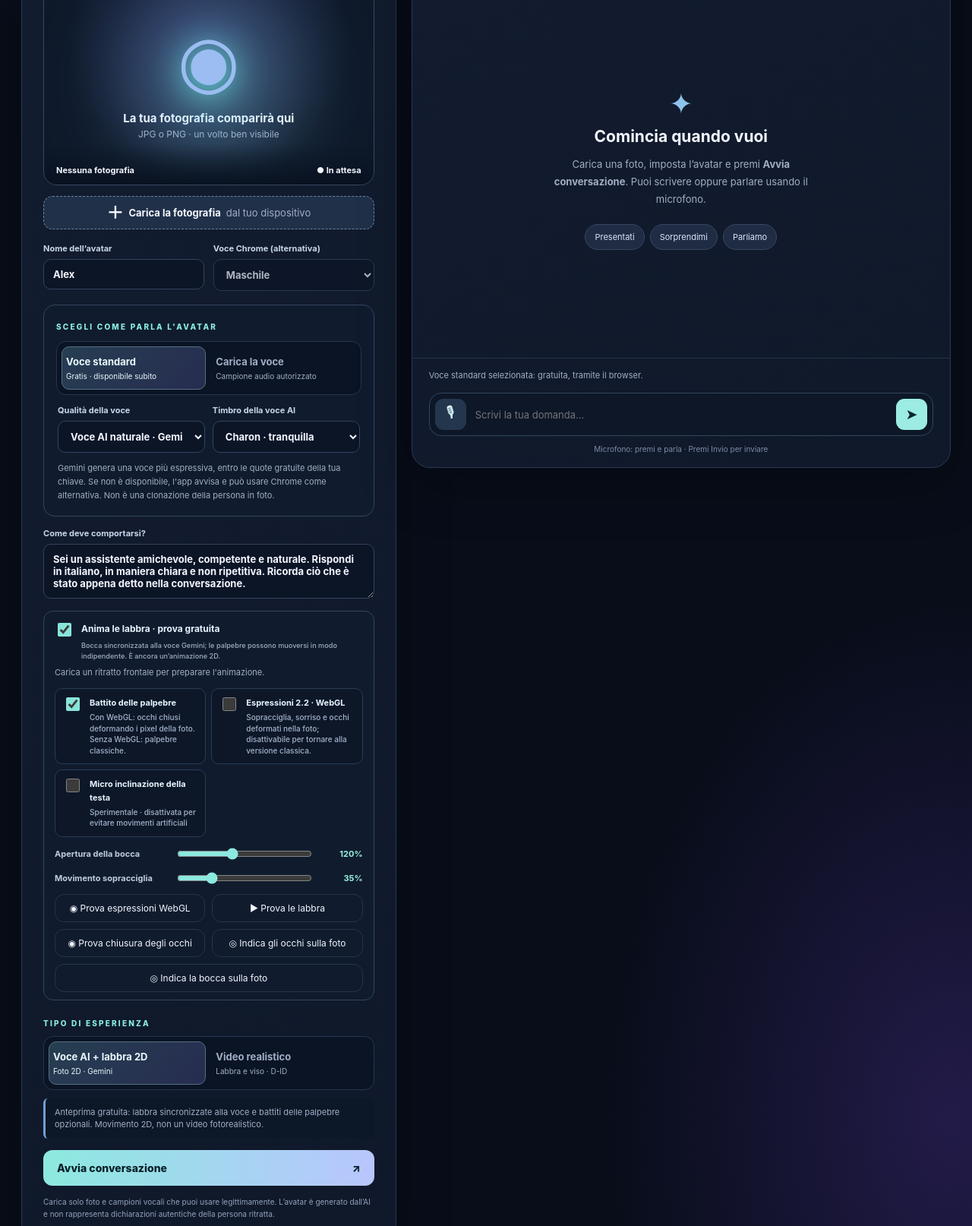
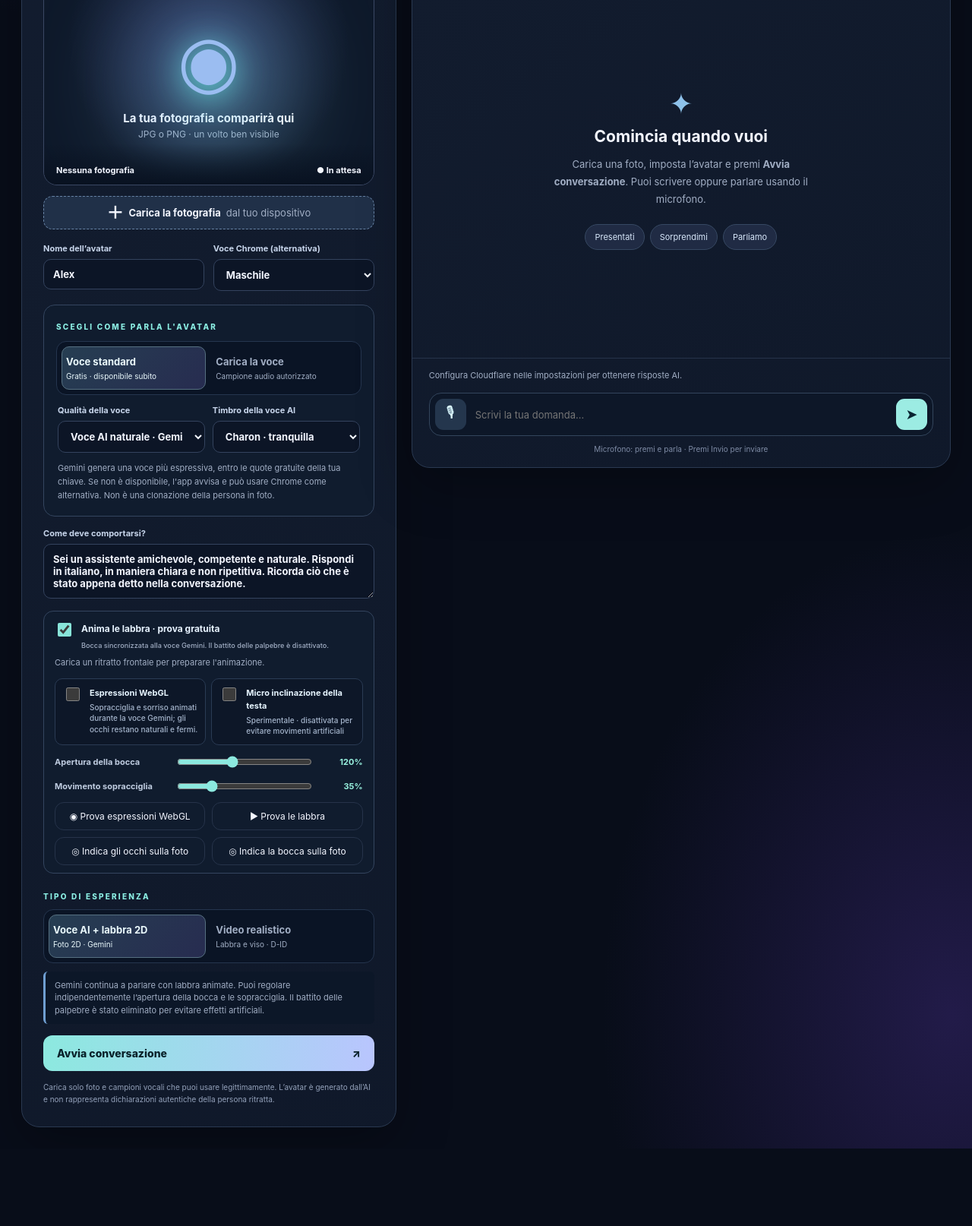
Before and after one commit to massalex2022-svg/viva-ai, a plain HTML site: page index.html in a window 1280 px wide. Shown: the part 253-1867 px from the top of the page at 76% size. After the commit the page ends 1765 px from the top, so only its background shows below. Drawn offline with Linux system fonts and the light colour scheme.

Commit message:
VIVA AI 2.3: remove blinking checkbox and test, simplify face options and keep independent intensity controls

```diff
--- a/index.html
+++ b/index.html
@@ -5,13 +5,13 @@
   <meta name="viewport" content="width=device-width,initial-scale=1">
   <meta name="theme-color" content="#0b1223">
   <meta name="description" content="VIVA AI: crea il tuo avatar da una fotografia e conversaci in italiano.">
-  <title>VIVA AI 2.2 · Il tuo avatar intelligente</title>
-  <link rel="stylesheet" href="styles.css?v=220">
+  <title>VIVA AI 2.3 · Il tuo avatar intelligente</title>
+  <link rel="stylesheet" href="styles.css?v=230">
 </head>
 <body>
   <div class="app-shell">
     <header class="topbar">
-      <div class="brand"><div class="brand-mark">V<span>·</span></div><div><b>VIVA<span> AI</span></b><small>IL TUO AVATAR INTELLIGENTE · VERSIONE 2.2</small></div></div>
+      <div class="brand"><div class="brand-mark">V<span>·</span></div><div><b>VIVA<span> AI</span></b><small>IL TUO AVATAR INTELLIGENTE · VERSIONE 2.3</small></div></div>
       <div class="top-right"><a href="./viva2.html?v=201" title="Apri il laboratorio sperimentale gratuito VIVA AI 2.0" style="color:#91f3df;font-weight:800;font-size:13px;white-space:nowrap">🧪 VIVA AI 2.0 LAB</a><span class="chip"><span class="dot"></span><span id="connection-label">Non configurato</span></span><button class="ghost compact" id="settings-button" type="button" aria-controls="settings-panel">⚙ Impostazioni</button></div>
     </header>
     <main class="workspace">
@@ -21,7 +21,6 @@
           <div id="avatar-placeholder" class="avatar-placeholder"><div class="placeholder-glow"></div><div class="avatar-symbol">◉</div><p>La tua fotografia comparirà qui</p><span>JPG o PNG · un volto ben visibile</span></div>
           <img id="avatar-photo" alt="Fotografia dell'avatar selezionato" hidden>
           <canvas id="avatar-canvas" aria-label="Animazione 2D delle labbra dell’avatar" hidden></canvas>
-          <div id="eye-lid-layer" class="eye-lid-layer" hidden aria-hidden="true"></div>
           <div id="brow-motion-layer" class="brow-motion-layer" hidden aria-hidden="true"></div>
           <video id="agent-video" autoplay playsinline hidden></video>
           <div id="eye-diagnostic-overlay" class="eye-diagnostic-overlay" hidden aria-hidden="true"></div>
@@ -72,16 +71,12 @@
         </section>
         <label class="field personality-field">Come deve comportarsi?<textarea id="personality" rows="3" maxlength="900" placeholder="Es. cordiale, curioso, brillante e spiritoso">Sei un assistente amichevole, competente e naturale. Rispondi in italiano, in maniera chiara e non ripetitiva. Ricorda ciò che è stato appena detto nella conversazione.</textarea></label>
         <div class="photo-motion-settings">
-          <label class="consent-line motion-checkbox"><input type="checkbox" id="photo-motion-enabled" checked><span><b>Anima le labbra · prova gratuita</b><small>Bocca sincronizzata alla voce Gemini; le palpebre possono muoversi in modo indipendente. È ancora un’animazione 2D.</small></span></label>
+          <label class="consent-line motion-checkbox"><input type="checkbox" id="photo-motion-enabled" checked><span><b>Anima le labbra · prova gratuita</b><small>Bocca sincronizzata alla voce Gemini. Il battito delle palpebre è disattivato.</small></span></label>
           <div class="voice-help" id="photo-motion-status" role="status">Carica un ritratto frontale per preparare l'animazione.</div>
           <div class="face-options">
             <label class="consent-line face-option">
-              <input type="checkbox" id="blink-enabled" checked>
-              <span><b>Battito delle palpebre</b><small>Con WebGL: occhi chiusi deformando i pixel della foto. Senza WebGL: palpebre classiche.</small></span>
-            </label>
-            <label class="consent-line face-option">
               <input type="checkbox" id="expression-enabled">
-              <span><b>Espressioni 2.2 · WebGL</b><small>Sopracciglia, sorriso e occhi deformati nella foto; disattivabile per tornare alla versione classica.</small></span>
+              <span><b>Espressioni WebGL</b><small>Sopracciglia e sorriso animati durante la voce Gemini; gli occhi restano naturali e fermi.</small></span>
             </label>
             <label class="consent-line face-option">
               <input type="checkbox" id="head-enabled">
@@ -101,13 +96,12 @@
           <div class="motion-buttons">
             <button class="ghost" type="button" id="expression-test">◉ Prova espressioni WebGL</button>
             <button class="ghost" type="button" id="motion-test">▶ Prova le labbra</button>
-            <button class="ghost" type="button" id="blink-test">◉ Prova chiusura degli occhi</button>
-            <button class="ghost" type="button" id="eyes-pick">◎ Indica gli occhi sulla foto</button>
+                        <button class="ghost" type="button" id="eyes-pick">◎ Indica gli occhi sulla foto</button>
             <button class="ghost" type="button" id="motion-pick">◎ Indica la bocca sulla foto</button>
           </div>
         </div>
         <div class="mode-block"><span class="eyebrow">TIPO DI ESPERIENZA</span><div class="mode-tabs" role="group" aria-label="Modalità avatar"><button id="mode-basic" class="mode active" type="button" aria-pressed="true"><b>Voce AI + labbra 2D</b><small>Foto 2D · Gemini</small></button><button id="mode-live" class="mode" type="button" aria-pressed="false"><b>Video realistico</b><small>Labbra e viso · D-ID</small></button></div></div>
-        <div class="mode-info" id="mode-info">Gemini continua a parlare con labbra animate. Con «Espressioni 2.2 · WebGL» attive, puoi regolare separatamente bocca e sopracciglia e provare gli occhi senza la vecchia maschera 2D. È una deformazione fotografica, non un volto 3D reale.</div>
+        <div class="mode-info" id="mode-info">Gemini continua a parlare con labbra animate. Puoi regolare indipendentemente l’apertura della bocca e le sopracciglia. Il battito delle palpebre è stato eliminato per evitare effetti artificiali.</div>
         <button class="primary" id="start-button" type="button">Avvia conversazione <span>↗</span></button>
         <button class="ghost danger" id="stop-button" type="button" hidden>Termina conversazione</button>
         <p class="fineprint">Carica solo foto e campioni vocali che puoi usare legittimamente. L’avatar è generato dall’AI e non rappresenta dichiarazioni autentiche della persona ritratta.</p>
@@ -132,6 +126,6 @@
       <p class="fineprint">Il codice è conservato solo per questa sessione. Gemini serve per le risposte e la voce AI, D-ID è opzionale e può costare. La voce personalizzata richiede un servizio Chatterbox da collegare al Worker; nessun audio viene inviato prima di selezionare questa modalità e fare una domanda.</p>
     </section>
   </div>
-  <script type="module" src="app.js?v=220"></script>
+  <script type="module" src="app.js?v=230"></script>
 </body>
 </html>
```
